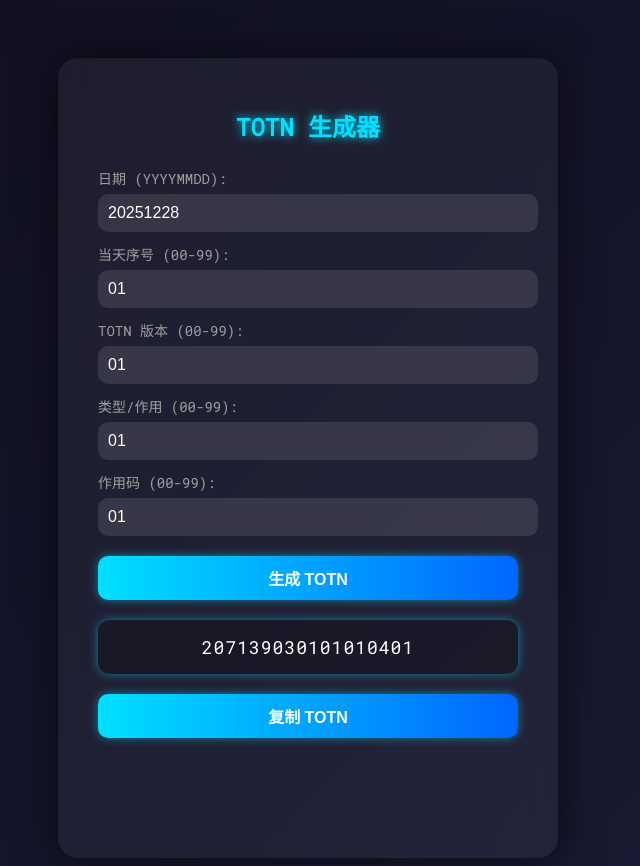
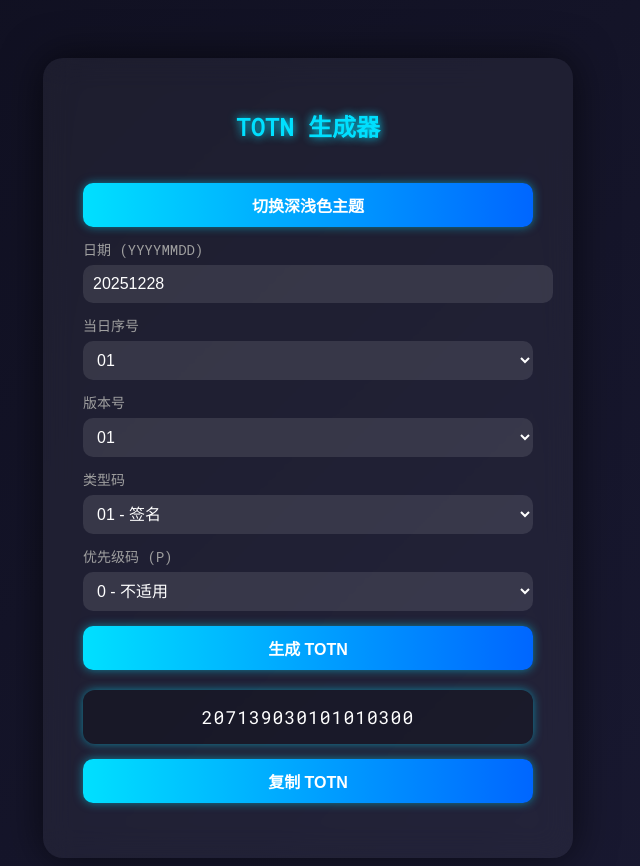
Before and after one commit to BOOMDEE/TOTN-Generator, a plain HTML site: page index.html in a window 1280 px wide. Both pictures are taken after a click on the button "生成 TOTN". Shown: the whole page, without its empty margins (332-972 px from the left). Drawn offline with Linux system fonts and the light colour scheme.

Commit message:
更新 index.html

```diff
--- a/index.html
+++ b/index.html
@@ -8,38 +8,35 @@
 
 body {
     font-family: 'Roboto Mono', monospace;
-    background: linear-gradient(135deg, #0f0f1f, #1a1a33);
-    color: #fff;
     display: flex;
     justify-content: center;
     padding-top: 50px;
     min-height: 100vh;
+    transition: background 0.3s, color 0.3s;
 }
 
 .container {
-    background: rgba(255,255,255,0.05);
-    backdrop-filter: blur(12px);
+    backdrop-filter: blur(15px);
     padding: 30px 40px;
     border-radius: 20px;
-    box-shadow: 0 0 40px rgba(0,0,0,0.6);
-    width: 420px;
+    width: 450px;
+    transition: background 0.3s, box-shadow 0.3s;
 }
 
 h2 {
     text-align: center;
     margin-bottom: 25px;
-    color: #00e0ff;
-    text-shadow: 0 0 10px #00e0ff;
+    transition: color 0.3s, text-shadow 0.3s;
 }
 
 label {
     display: block;
     margin-top: 12px;
     font-size: 14px;
-    color: #a0a0a0;
+    transition: color 0.3s;
 }
 
-  input, button {
+select, input, button {
     width: 100%;
     margin-top: 6px;
     padding: 10px;
@@ -47,96 +44,168 @@
     border-radius: 10px;
     border: none;
     outline: none;
+    transition: background 0.3s, color 0.3s, box-shadow 0.3s;
 }
 
-  input {
+select, input {
     background: rgba(255,255,255,0.1);
-    color: #fff;
+    color: inherit;
 }
 
 button {
-    background: linear-gradient(90deg, #00e0ff, #0066ff);
-    color: #fff;
     font-weight: bold;
     cursor: pointer;
-    margin-top: 20px;
+    margin-top: 15px;
     transition: all 0.3s ease;
-    box-shadow: 0 0 10px rgba(0,224,255,0.5);
 }
 
 button:hover {
     transform: scale(1.05);
-    box-shadow: 0 0 25px rgba(0,224,255,0.8);
 }
 
 .output {
     margin-top: 20px;
     font-size: 18px;
     word-break: break-all;
-    background: rgba(0,0,0,0.25);
     padding: 15px;
     border-radius: 12px;
     text-align: center;
     letter-spacing: 1px;
+    transition: background 0.3s, box-shadow 0.3s;
+}
+
+/* 深色主题 */
+body.dark {
+    background: linear-gradient(135deg,#0f0f1f,#1a1a33);
+    color: #fff;
+}
+
+body.dark .container {
+    background: rgba(255,255,255,0.05);
+    box-shadow: 0 0 40px rgba(0,0,0,0.6);
+}
+
+body.dark h2 { color: #00e0ff; text-shadow: 0 0 10px #00e0ff; }
+body.dark label { color: #a0a0a0; }
+body.dark button {
+    background: linear-gradient(90deg,#00e0ff,#0066ff);
+    color: #fff;
     box-shadow: 0 0 10px rgba(0,224,255,0.5);
 }
+body.dark .output { background: rgba(0,0,0,0.25); box-shadow: 0 0 10px rgba(0,224,255,0.5); }
+
+/* 浅色主题 */
+body.light {
+    background: linear-gradient(135deg,#f0f0f0,#dcdcdc);
+    color: #111;
+}
+
+body.light .container {
+    background: rgba(255,255,255,0.85);
+    box-shadow: 0 0 25px rgba(0,0,0,0.2);
+}
+
+body.light h2 { color: #0066ff; text-shadow: none; }
+body.light label { color: #333; }
+body.light button {
+    background: linear-gradient(90deg,#66ccff,#3399ff);
+    color: #fff;
+    box-shadow: 0 0 5px rgba(0,102,255,0.3);
+}
+body.light .output { background: rgba(255,255,255,0.6); box-shadow: 0 0 5px rgba(0,102,255,0.2); }
 </style>
 </head>
-<body>
+<body class="dark">
 <div class="container">
     <h2>TOTN 生成器</h2>
 
-  <label>日期 (YYYYMMDD):</label>
+    <button onclick="toggleTheme()">切换深浅色主题</button>
+
+    <label>日期 (YYYYMMDD)</label>
     <input type="text" id="date">
 
-  <label>当天序号 (00-99):</label>
-  <input type="number" id="seq" min="0" max="99" value="01">
+    <label>当日序号</label>
+    <select id="seq">
+        <option value="01">01</option>
+        <option value="02">02</option>
+        <option value="03">03</option>
+        <option value="04">04</option>
+        <option value="05">05</option>
+        <option value="06">06</option>
+        <option value="07">07</option>
+        <option value="08">08</option>
+        <option value="09">09</option>
+        <option value="10">10</option>
+    </select>
 
-  <label>TOTN 版本 (00-99):</label>
-  <input type="number" id="version" min="0" max="99" value="01">
+    <label>版本号</label>
+    <select id="version">
+        <option value="01">01</option>
+        <option value="02">02</option>
+        <option value="03">03</option>
+    </select>
 
-  <label>类型/作用 (00-99):</label>
-  <input type="number" id="type" min="0" max="99" value="01">
+    <label>类型码</label>
+    <select id="type">
+        <option value="01">01 - 签名</option>
+        <option value="02">02 - 礼物</option>
+        <option value="03">03 - 文件</option>
+        <option value="04">04 - 任务</option>
+        <option value="05">05 - 冷存储任务</option>
+        <option value="06">06 - 批次</option>
+        <option value="07">07 - 活动</option>
+        <option value="08">08 - 特殊项目</option>
+    </select>
 
-  <label>作用码 (00-99):</label>
-  <input type="number" id="func" min="0" max="99" value="01">
+    <label>优先级码 (P)</label>
+    <select id="priority">
+        <option value="0">0 - 不适用</option>
+        <option value="1">1 - 低</option>
+        <option value="2">2 - 中低</option>
+        <option value="3">3 - 中</option>
+        <option value="4">4 - 中高</option>
+        <option value="5">5 - 高</option>
+        <option value="6">6 - 很高</option>
+        <option value="7">7 - 紧急</option>
+        <option value="8">8 - 超紧急</option>
+        <option value="9">9 - 极高</option>
+    </select>
 
     <button onclick="generateTOTN()">生成 TOTN</button>
-
     <div class="output" id="totnOutput"></div>
     <button onclick="copyTOTN()">复制 TOTN</button>
 </div>
 
 <script>
-  // 默认当天日期
 document.getElementById('date').value = new Date().toISOString().slice(0,10).replace(/-/g,'');
 
-  function generateTOTN() {
-    let dateNum = parseInt(document.getElementById('date').value); // YYYYMMDD
-    const fixedCode = 462675; // 固定码数字
-    const combinedDate = dateNum + fixedCode; // 数字相加
+function pad2(num){ return num.toString().padStart(2,'0'); }
+function sumDigits(str){ return str.split('').reduce((acc,c)=>acc+parseInt(c||0),0); }
 
-    const seq = pad2(document.getElementById('seq').value);
-    const version = pad2(document.getElementById('version').value);
-    const type = pad2(document.getElementById('type').value);
-    const func = pad2(document.getElementById('func').value);
+function generateTOTN(){
+    let dateNum = parseInt(document.getElementById('date').value);
+    const fixedCode = 462675;
+    const D = dateNum + fixedCode;
 
-    // 确认码 = seq+version+type+func数字总和 mod 100
-    const sum = sumDigits(seq + version + type + func);
-    const confirmCode = pad2(sum % 100);
+    const S = pad2(document.getElementById('seq').value);
+    const V = pad2(document.getElementById('version').value);
+    const T = pad2(document.getElementById('type').value);
+    const P = pad2(document.getElementById('priority').value);
 
-    // 生成 TOTN
-    const totn = combinedDate.toString() + seq + version + type + confirmCode + func;
+    const C = pad2(sumDigits(S+V+T+P)%100);
 
+    const totn = D.toString() + S + V + T + C + P;
     document.getElementById('totnOutput').textContent = totn;
 }
 
-  function pad2(num) { return num.toString().padStart(2,'0'); }
-  function sumDigits(str) { return str.split('').reduce((acc, c) => acc + parseInt(c||0), 0); }
+function copyTOTN(){
+    const output = document.getElementById('totnOutput');
+    navigator.clipboard.writeText(output.textContent).then(()=>alert('已复制 TOTN'));
+}
 
-  function copyTOTN() {
-    const output = document.getElementById('totnOutput');
-    navigator.clipboard.writeText(output.textContent).then(() => alert('已复制 TOTN'));
+function toggleTheme(){
+    document.body.classList.toggle('dark');
+    document.body.classList.toggle('light');
 }
 </script>
 </body>
```
Lines whose indentation alone changed are shown as unchanged.
